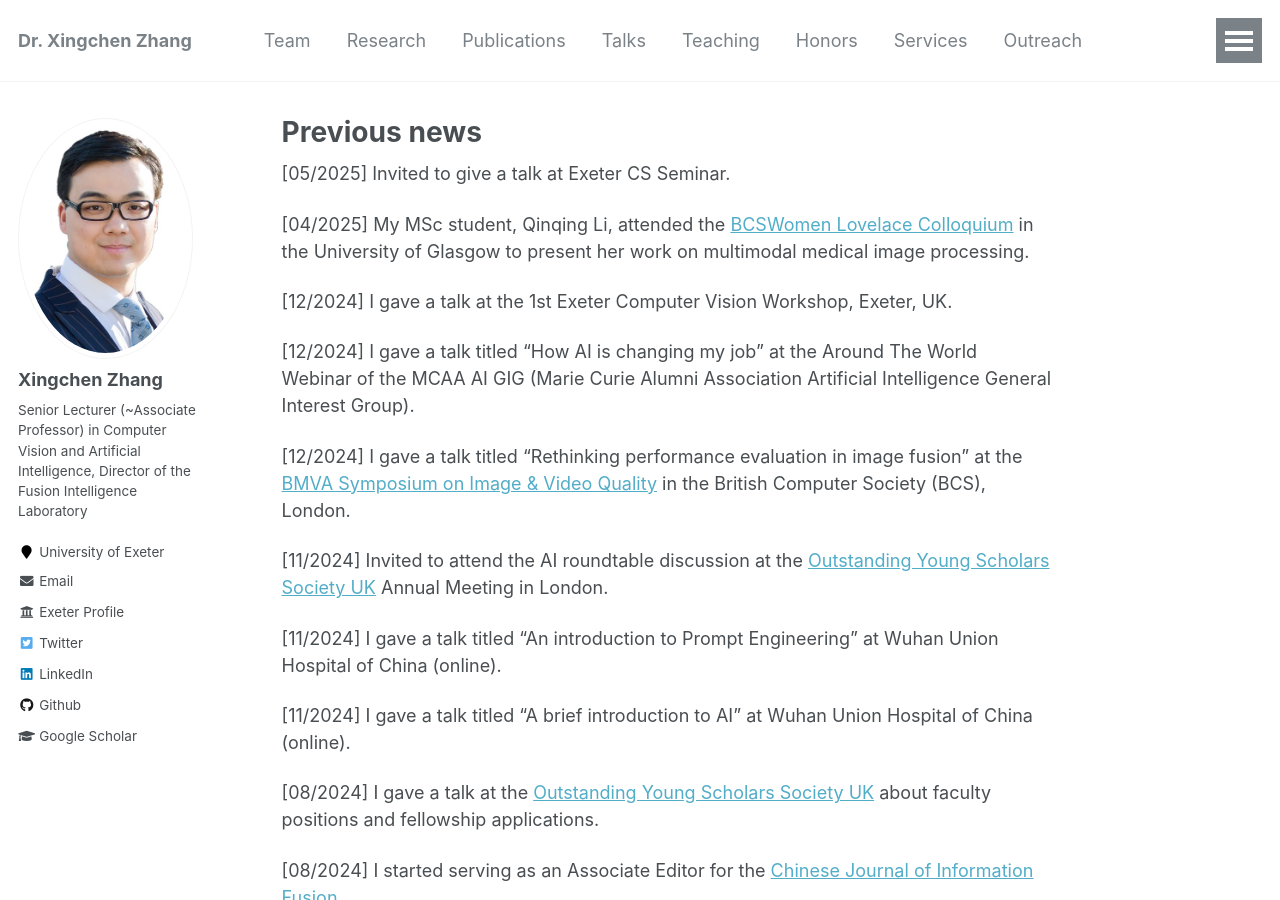
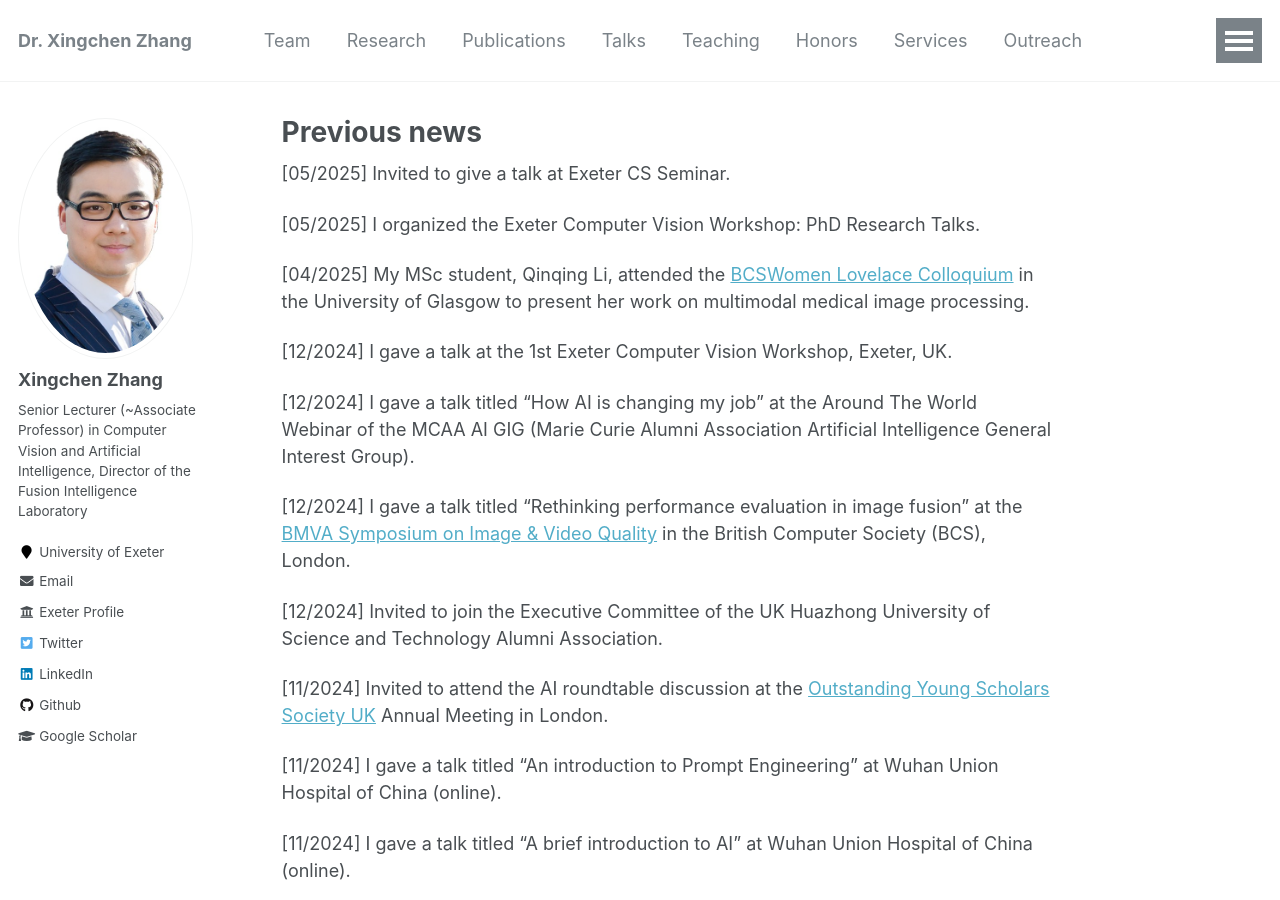
Before and after one commit to xingchenzhang/xingchenzhang.github.io, a Jekyll site: the page built from other_pages/previous_news.md, in a window 1280 px wide and 900 px high. Built offline with Jekyll 4.4.1, drawn with Linux system fonts in a browser that asks for light colours.

Commit message:
update news

```diff
--- a/other_pages/previous_news.md
+++ b/other_pages/previous_news.md
@@ -7,6 +7,8 @@ permalink: /previous_news/
 
 [05/2025] Invited to give a talk at Exeter CS Seminar.
 
+[05/2025] I organized the Exeter Computer Vision Workshop: PhD Research Talks.
+
 [04/2025] My MSc student, Qinqing Li, attended the [BCSWomen Lovelace Colloquium](https://bcswomenlovelace.bcs.org/) in the University of Glasgow to present her work on multimodal medical image processing.
 
 [12/2024] I gave a talk at the 1st Exeter Computer Vision Workshop, Exeter, UK.
@@ -14,6 +16,8 @@ permalink: /previous_news/
 [12/2024] I gave a talk titled "How AI is changing my job" at the Around The World Webinar of the MCAA AI GIG (Marie Curie Alumni Association Artificial Intelligence General Interest Group).
 
 [12/2024] I gave a talk titled “Rethinking performance evaluation in image fusion” at the [BMVA Symposium on Image & Video Quality](https://www.bmva.org/meetings/24-12-11-ImageandVideoQualityAssessment.html) in the British Computer Society (BCS), London.
+
+[12/2024] Invited to join the Executive Committee of the UK Huazhong University of Science and Technology Alumni Association.
 
 [11/2024] Invited to attend the AI roundtable discussion at the [Outstanding Young Scholars Society UK](https://www.oyss.org.uk/) Annual Meeting in London.
 
```
